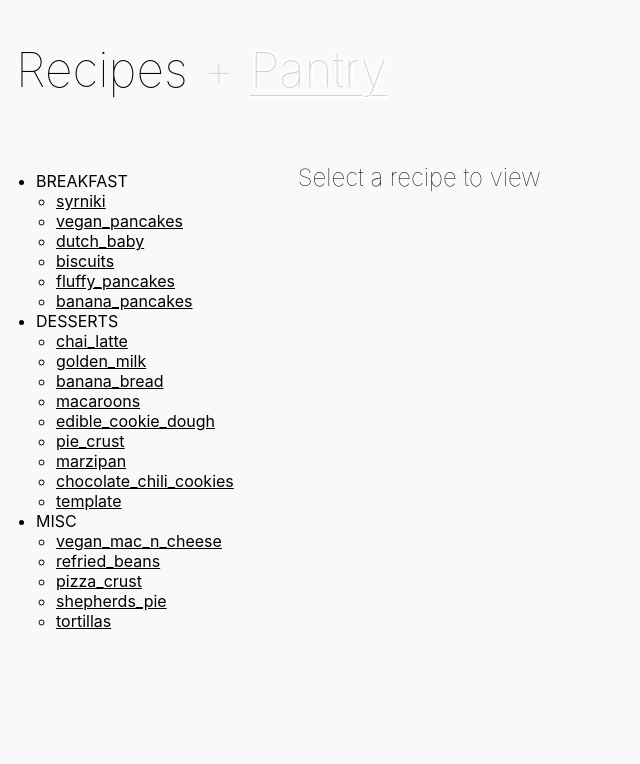
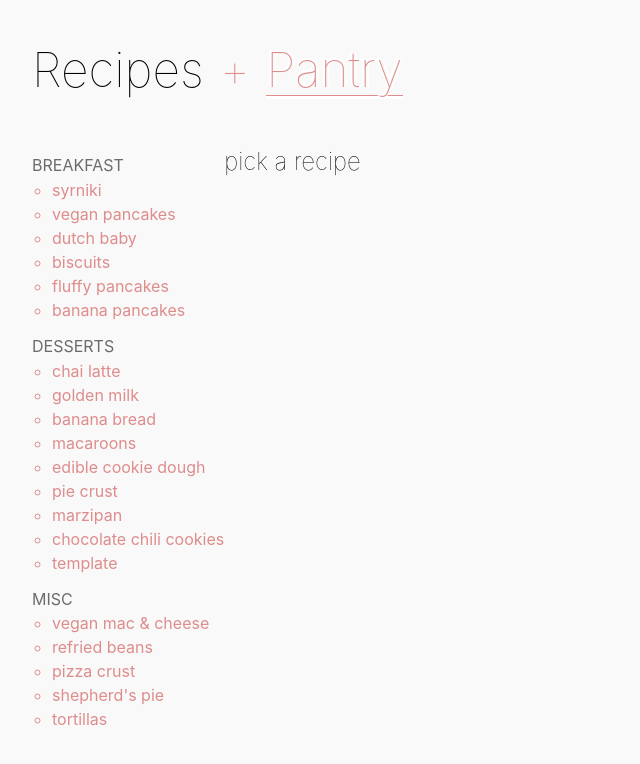
Before and after one commit to dainryoo/recipes, a React (Create React App) app: page / in a window 1280 px wide. Shown: the top 764 px of the page, without its empty margins (0-640 px from the left). Built offline with nearby package versions, Linux system fonts and the light colour scheme.

Commit message:
adding label

```diff
--- a/src/App.css
+++ b/src/App.css
@@ -1,18 +1,18 @@
 html, body, #root, #root>div {
   height: 100%;
   width: 100%;
+  background-color: #f9f9f9;
 }
 
 /* .App: the entire app; made up of .app-header and .app-body */
 .App {
   display: flex;
   flex-direction: column;
-  background-color: #f9f9f9;
 }
 
 /* .app-header: Header with the app's title and app content toggle */
 .app-header {
-  padding: 2.5rem 1rem;
+  padding: 2.5rem 2rem;
   display: flex;
   font-size: 3rem;
   font-weight: 100 !important;
@@ -23,14 +23,18 @@ html, body, #root, #root>div {
 .app-header>.plus-sign {
   padding: 0 1rem;
   transition: 0.15s;
-  color: lightgrey;
+  color: #de8c8c;
 }
 /* .app-header .button: The toggle button */
 .app-header .button {
   cursor: pointer;
-  box-shadow: inset 0 -3px white, inset 0 -4px lightgrey;
+  box-shadow: inset 0 -3px white, inset 0 -4px #de8c8c;
   transition: 0.15s;
-  color: lightgrey;
+  color: #de8c8c;
+}
+.app-header .button:hover {
+  box-shadow: inset 0 -3px white, inset 0 -4px grey;
+  color: grey;
 }
 /* .recipe.button: Button to view recipes */
 .app-header .recipe.button {
@@ -46,63 +50,97 @@ html, body, #root, #root>div {
   display: flex;
   flex: 1;
   overflow: hidden;
+  padding: 0 2rem;
 }
-.app-body>div {
-  padding: 1rem;
+/* .message: The text that shows when no options have been selected for the content to display */
+.app-body .message {
+  font-size: 1.5rem;
+  font-weight: 100;
+  padding-top: 0.5rem;
 }
 
 /* .sidebar: List of items for navigation */
 .sidebar {
   overflow-y: scroll;
 }
+/* .sidebar .category-list: The list of categories in nav */
 .sidebar .category-list {
-  padding-inline-start: 20px;
+  padding-inline-start: 0;
 }
+/* .sidebar .category-item: The category list's items, i.e. the category names */
 .sidebar .category-item {
+  list-style: none;
+  color: #6b6b6b;
+  cursor: default;
+}
+/* .sidebar .category-item>div: The text of the category names */
+.sidebar .category-item>div {
   text-transform: uppercase;
 }
+/* .sidebar .sub-list: The list of actual nav items */
 .sidebar .sub-list {
   padding-inline-start: 20px;
+  margin-top: 0.3rem;
+  margin-bottom: 1rem;
+  color: #de8c8c;
+  transition: 0.2s;
 }
-.sidebar .sub-list li>div {
-  text-transform: none;
+/* .sidebar .sub-list-item>div: The text of the nav items */
+.sidebar .sub-list-item>div {
   cursor: pointer;
+  text-decoration: none;
+  margin-bottom: 0.25rem;
+}
+.sidebar .sub-list-item:hover {
+  color: grey;
   text-decoration: underline;
+}
+/* .sidebar .selected.sub-list-item>div: The current nav item we are on  */
+.sidebar .selected.sub-list-item {
+  color: #4e4e4e;
+  transition: 0.2s;
+  text-shadow: 0.4px 0px 0 grey;
 }
 /* .content: The main content of the page; either shows recipe or pantry info  */
 .content {
   flex: 1;
   padding-left: 3rem !important;
   overflow-y: scroll;
+  color: #4e4e4e;
+}
+/* .content .heading: The text for the name of a recipe or pantry item */
+.content .heading {
+  font-size: 2.5rem;
+  margin-bottom: 1rem;
+  text-transform: capitalize;
+}
+/* .content .subheading: The text for Ingredients and Directions and Nutrition */
+.content .subheading {
+  font-size: 1.5rem;
+  margin-bottom: 0.5rem;
+}
+/* .content .subcontent: The text underneath each .subheading */
+.content .subcontent {
+  margin-top: 0;
+  margin-bottom: 2rem;
+}
+.subcontent li {
+  margin-bottom: 0.25rem;
+}
+.subcontent td {
+  padding-right: 2rem;
 }
 
-/* .message: The text that shows when no options have been selected for the content to display */
-.content .message {
-  font-size: 1.5rem;
-  font-weight: 100;
-  padding-top: 0.5rem;
+/* .content ul: The bulleted lists in the bodies (i.e. for Directions and Nutrition) */
+.content ul {
+  padding-inline-start: 20px;
 }
-
-/* .recipe.content: The content of the page when showing a recipe */
-.recipe.content {
+/* .recipe .ingredient-category: The names of the ingredient categories, if a recipe's ingredient list has categories */
+.recipe .ingredient-category {
+  padding-top: 1rem;
+  font-weight: 500;
 }
-/* .recipe .heading: The text for the name of a recipe */
-.recipe .heading {
-  font-size: 2.5rem;
+/* .recipe .calorie-column: The column in recipe's ingredient table with calorie vaules */
+.recipe .calorie-column {
+  padding-right: 0.5rem;
 }
-/* .recipe .subheading: The text for Ingredients and Directions */
-.recipe .subheading {
-  font-size: 1.5rem;
-}
-
-/* .pantry.content The content of the page when showing a pantry item */
-.pantry.content {
-}
-/* .pantry .heading: The text for the name of the pantry item */
-.pantry .heading {
-  font-size: 3rem;
-}
-/* .pantry .subheading: The text for Nutrition per unit or per 100 grams */
-.pantry .subheading {
-  font-size: 1.5rem;
-}
--- a/src/components/Body.js
+++ b/src/components/Body.js
@@ -7,10 +7,18 @@ import PantrySidebar from "./PantrySidebar.js";
 
 class Body extends Component {
   render() {
+    const sidebar = this.props.view ? <RecipeSidebar/> : <PantrySidebar/>
+    let content = "";
+    if (this.props.view === 1) {
+      content = this.props.selectedRecipe ? <Recipe recipe={this.props.selectedRecipe}/> : <div className="message">pick a recipe</div>;
+    } else {
+      content = this.props.selectedPantryItem ? <Pantry item={this.props.selectedPantryItem}/> : <div className="message">pick a pantry item</div>;
+    }
+
     return (
       <div className="app-body">
-        {this.props.view ? <RecipeSidebar/> : <PantrySidebar/>}
-        {this.props.view ? <Recipe/> : <Pantry/>}
+        {sidebar}
+        {content}
       </div>
     );
   }
@@ -18,7 +26,9 @@ class Body extends Component {
 
 const mapStateToProps = state => {
 	return {
-    view: state.view
+    view: state.view,
+    selectedRecipe: state.selectedRecipe,
+    selectedPantryItem: state.selectedPantryItem
   }
 }
 export default connect(mapStateToProps)(Body);
--- a/src/components/Pantry.js
+++ b/src/components/Pantry.js
@@ -1,55 +1,65 @@
 import React, { Component } from 'react';
-import { connect } from "react-redux";
 
-class Recipe extends Component {
+class Pantry extends Component {
   render() {
-    const noPantrySelectedMessage = (<div className="message">Select a pantry item to view</div>);
 
-    const pantryItem = this.props.selectedPantryItem;
+    const item = this.props.item;
     let nutrition = null;
     let nutrition_per_100_gram = null;
 
-    if (pantryItem) {
-      if (pantryItem.nutrition) {
-        let nutrition_arr = [];
-        for (const [unit, value] of Object.entries(pantryItem.nutrition)) {
-          nutrition_arr.push({unit, value});
+    if (item.per_unit) {
+      let nutrition_arr = [];
+      for (const [unit, value] of Object.entries(item.per_unit)) {
+        if (unit === "calories") {
+          nutrition_arr.push(parseFloat(value).toFixed(2) + " calories");
+        } else if (unit === "protein") {
+          nutrition_arr.push(parseFloat(value).toFixed(2) + " g protein");
+        } else if (unit === "price") {
+          nutrition_arr.push("$" + parseFloat(value).toFixed(2));
+        } else if (unit === "avg_grams") {
+          nutrition_arr.push("~" + parseFloat(value).toFixed(2) + " g");
         }
-        nutrition = nutrition_arr;
       }
-      if (pantryItem.nutrition_per_100_gram) {
-        let nutrition_100_arr = [];
-        for (const [unit, value] of Object.entries(pantryItem.nutrition_per_100_gram)) {
-          if (unit === "calories" || unit === "protein") {
-              nutrition_100_arr.push({unit, value});
-          }
+      nutrition = nutrition_arr;
+    }
+
+    if (item.per_100_gram) {
+      let nutrition_100_arr = [];
+      for (const [unit, value] of Object.entries(item.per_100_gram)) {
+        if (unit === "calories") {
+          nutrition_100_arr.push(parseFloat(value).toFixed(2) + " calories");
+        } else if (unit === "protein") {
+          nutrition_100_arr.push(parseFloat(value).toFixed(2) + " g protein");
+        } else if (unit === "price") {
+          nutrition_100_arr.push("$" + parseFloat(value).toFixed(2));
         }
-        nutrition_per_100_gram = nutrition_100_arr;
       }
+      nutrition_per_100_gram = nutrition_100_arr;
     }
+
 
     return (
       <div className="pantry content">
-        {pantryItem ? <div className="heading">{pantryItem.name}</div> : noPantrySelectedMessage}
+        <div className="heading">{item.label}</div>
         {nutrition &&
-          <div>
-            <div className="subheading">Nutrition per unit:</div>
+          <div className="subcontent">
+            <div className="subheading">Per unit:</div>
             <ul>
             {nutrition.map((info, index) => (
               <li key={index}>
-                {info.unit}: {info.value}
+                {info}
               </li>
             ))}
             </ul>
           </div>
         }
         {nutrition_per_100_gram &&
-          <div>
-            <div className="subheading">Nutrition per 100 grams:</div>
+          <div className="subcontent">
+            <div className="subheading">Per 100 grams:</div>
             <ul>
             {nutrition_per_100_gram.map((info, index) => (
               <li key={index}>
-                {info.unit}: {info.value}
+                {info}
               </li>
             ))}
             </ul>
@@ -59,11 +69,4 @@ class Recipe extends Component {
     );
   }
 }
-
-const mapStateToProps = state => {
-	return {
-    selectedPantryItem: state.selectedPantryItem
-  }
-}
-
-export default connect(mapStateToProps)(Recipe);
+export default Pantry;
--- a/src/components/Recipe.js
+++ b/src/components/Recipe.js
@@ -1,74 +1,40 @@
 import React, { Component } from 'react';
-import { connect } from "react-redux";
+import Ingredients from "./recipe/Ingredients.js";
+import Directions from "./recipe/Directions.js";
+import Nutrition from "./recipe/Nutrition.js";
 
 class Recipe extends Component {
   render() {
-    const noRecipeSelectedMessage = (<div className="message">Select a recipe to view</div>);
+    let recipe = this.props.recipe;
+    let ingredients = recipe.ingredients;
+    let ingredientCategories = recipe.ingredient_categories;
+    let directions = recipe.directions;
+    let nutrition = recipe.nutrition;
 
-    const recipe = this.props.selectedRecipe;
-    let ingredients = null;
-    let ingredient_categories = null;
-    let directions = null;
-    let nutrition = null;
+    if (ingredientCategories) {
+      let categoriesFlattened = []; // need to turn the nested array into a "flat" one
+      ingredientCategories.forEach((category) => {
+        categoriesFlattened.push(category);
+        category.ingredients.forEach((ingredient) => {
+          categoriesFlattened.push(ingredient);
+        });
+      });
+      ingredientCategories = categoriesFlattened;
+    }
 
-    if (recipe) {
-      ingredients = recipe.ingredients;
-      ingredient_categories = recipe.ingredient_categories;
-      directions = recipe.directions;
-      nutrition = recipe.nutrition;
-    }
+
+
 
     return (
       <div className="recipe content">
-        {recipe ? <div className="heading">{recipe.name}</div> : noRecipeSelectedMessage}
-        {recipe &&
-          <div>
-            <div className="subheading">Ingredients:</div>
-            <ul>
-              {ingredients && ingredients.map((curr_ingredient, index) => (
-                <li key={index}>
-                  {curr_ingredient.amount} {curr_ingredient.unit.length > 0 && curr_ingredient.unit} {curr_ingredient.name}
-                  {curr_ingredient.amount_in_grams && " (" + parseFloat(curr_ingredient.amount_in_grams).toFixed(2) + " g)"}
-                </li>
-              ))}
-              {ingredient_categories && ingredient_categories.map((category, category_index) => (
-                <li key={category_index}>
-                  {category.name}
-                  <ul>
-                    {category.ingredients.map((curr_ingredient, index) => (
-                      <li key={index}>
-                        {curr_ingredient.amount} {curr_ingredient.unit.length > 0 && curr_ingredient.unit} {curr_ingredient.name}
-                        {curr_ingredient.amount_in_grams && " (" + parseFloat(curr_ingredient.amount_in_grams).toFixed(2) + " g)"}
-                      </li>
-                    ))}
-                  </ul>
-                </li>
-              ))}
-            </ul>
-            <div className="subheading">Directions:</div>
-            <ul>
-              {directions && directions.map((step, index) => (
-                <li key={index}>
-                  {step}
-                </li>
-              ))}
-            </ul>
-            <div className="subheading">Total nutrition:</div>
-            <ul>
-              <li>{parseFloat(nutrition.calories).toFixed(2)} calories</li>
-              <li>{parseFloat(nutrition.protein).toFixed(2)} grams protein</li>
-            </ul>
-          </div>
-        }
+        <div className="heading">{recipe.label}</div>
+        {ingredients && <Ingredients ingredients={ingredients}/>}
+        {ingredientCategories && <Ingredients ingredients={ingredientCategories}/>}
+        {directions && <Directions directions={directions}/>}
+        {nutrition && <Nutrition nutrition={nutrition}/>}
       </div>
     );
   }
 }
 
-const mapStateToProps = state => {
-	return {
-    selectedRecipe: state.selectedRecipe
-  }
-}
-
-export default connect(mapStateToProps)(Recipe);
+export default Recipe;
--- a/src/components/RecipeSidebar.js
+++ b/src/components/RecipeSidebar.js
@@ -9,11 +9,12 @@ class RecipeSidebar extends Component {
         <ul className="category-list">
           {recipesData.map((curr_category, category_index) => (
           <li className="category-item" key={category_index}>
-            {curr_category.category_name}
+            <div>{curr_category.category_name}</div>
             <ul className="sub-list">
               {curr_category.recipes.map((curr_recipe, recipe_index) => (
-                <li key={recipe_index}>
-                  <div onClick={() => this.props.updateSelectedRecipe(curr_recipe)}>{curr_recipe.name}</div>
+                <li key={recipe_index}
+                  className={"sub-list-item " + (this.props.selectedRecipe?.name === curr_recipe.name ? "selected" : "")}>
+                  <div onClick={() => this.props.updateSelectedRecipe(curr_recipe)}>{curr_recipe.label}</div>
                 </li>
               ))}
             </ul>
--- /dev/null
+++ b/src/components/recipe/Directions.js
@@ -0,0 +1,22 @@
+import React, { Component } from 'react';
+
+class Directions extends Component {
+  render() {
+    const directions = this.props.directions;
+
+    return (
+      <div className="subcontent">
+        <div className="subheading">Directions:</div>
+        <ul>
+          {directions && directions.map((step, index) => (
+            <li key={index}>
+              {step}
+            </li>
+          ))}
+        </ul>
+      </div>
+    );
+  }
+}
+
+export default Directions;
--- /dev/null
+++ b/src/components/recipe/Ingredients.js
@@ -0,0 +1,37 @@
+import React, { Component } from 'react';
+
+class Ingredients extends Component {
+  render() {
+    const ingredients = this.props.ingredients;
+
+    return (
+      <div className="subcontent">
+      <div className="subheading">Ingredients:</div>
+        <table>
+          <tbody>
+            {ingredients && ingredients.map((currItem, index) => (
+              <tr key={index}>
+              <td className={currItem.ingredients ? "ingredient-category" : "ingredient-name"}>
+                { currItem.ingredients ?
+                  (currItem.label + ":")  :
+                  (currItem.amount
+                    + (currItem.unit.length > 0 && " " + currItem.unit)
+                    + (" " + currItem.label)
+                    + (currItem.note ? (", " + currItem.note) : "")
+                  )
+                }
+              </td>
+              <td>{currItem.amount_in_grams && " (" + parseFloat(currItem.amount_in_grams).toFixed(2) + " g)"}</td>
+              <td className={"calorie-column"}>{currItem.calories ? (parseFloat(currItem.calories).toFixed(2)) : ""}</td>
+              <td>{currItem.calories ? " cal" : ""}</td>
+              <td>{currItem.price ? (" $" + parseFloat(currItem.price).toFixed(2)) : ""}</td>
+              </tr>
+            ))}
+          </tbody>
+        </table>
+      </div>
+    );
+  }
+}
+
+export default Ingredients;
--- /dev/null
+++ b/src/components/recipe/Nutrition.js
@@ -0,0 +1,20 @@
+import React, { Component } from 'react';
+
+class Nutrition extends Component {
+  render() {
+    const nutrition = this.props.nutrition;
+
+    return (
+      <div className="subcontent">
+        <div className="subheading">Total values:</div>
+        <ul>
+          <li>{parseFloat(nutrition.calories).toFixed(2)} calories</li>
+          <li>{parseFloat(nutrition.protein).toFixed(2)} grams protein</li>
+          <li>${parseFloat(nutrition.price).toFixed(2)} total</li>
+        </ul>
+      </div>
+    );
+  }
+}
+
+export default Nutrition;
```
Also changed, not shown: src/components/PantrySidebar.js (+4 -3 lines).
